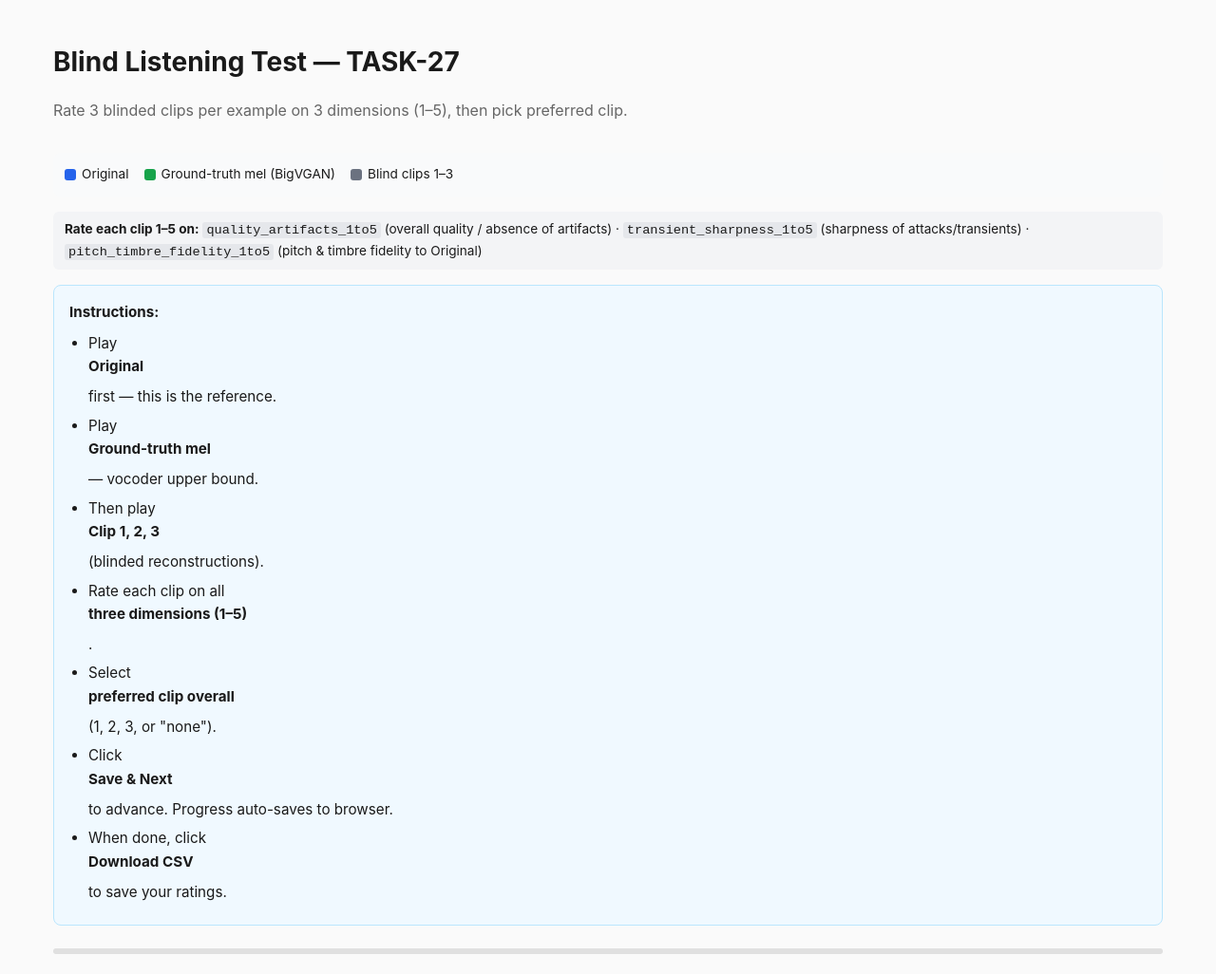
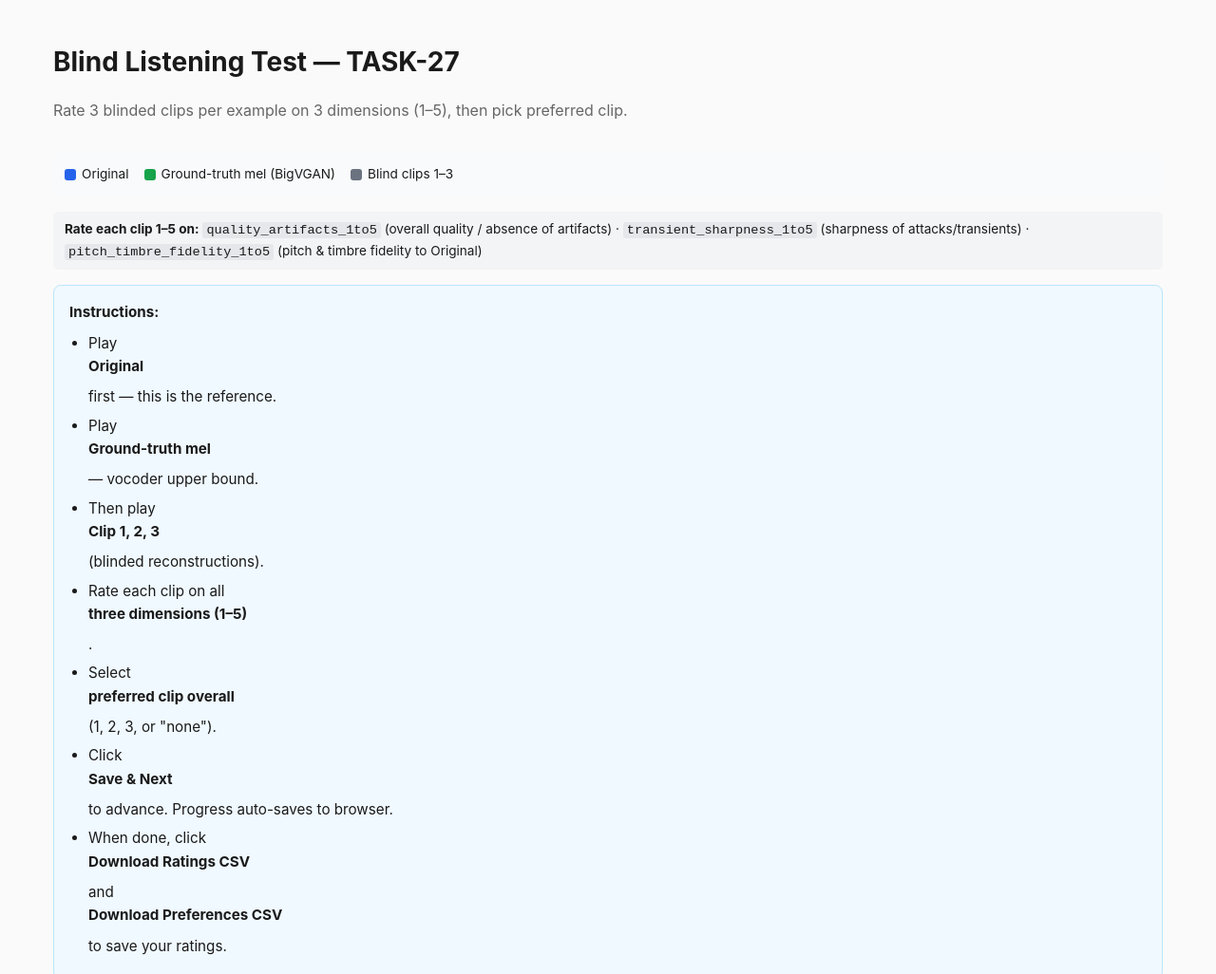
Before and after one commit to AndreaCogliati/listening-test, a plain HTML site: page task27/index.html in a window 1280 px wide. Shown: the top 1026 px of the page at 95% size. Drawn offline with Linux system fonts and the light colour scheme.

Commit message:
TASK-27: update instructions for two download buttons

```diff
--- a/task27/index.html
+++ b/task27/index.html
@@ -116,7 +116,7 @@
       <li>Rate each clip on all <strong>three dimensions (1–5)</strong>.</li>
       <li>Select <strong>preferred clip overall</strong> (1, 2, 3, or "none").</li>
       <li>Click <strong>Save & Next</strong> to advance. Progress auto-saves to browser.</li>
-      <li>When done, click <strong>Download CSV</strong> to save your ratings.</li>
+      <li>When done, click <strong>Download Ratings CSV</strong> and <strong>Download Preferences CSV</strong> to save your ratings.</li>
     </ul>
   </div>
 
```
